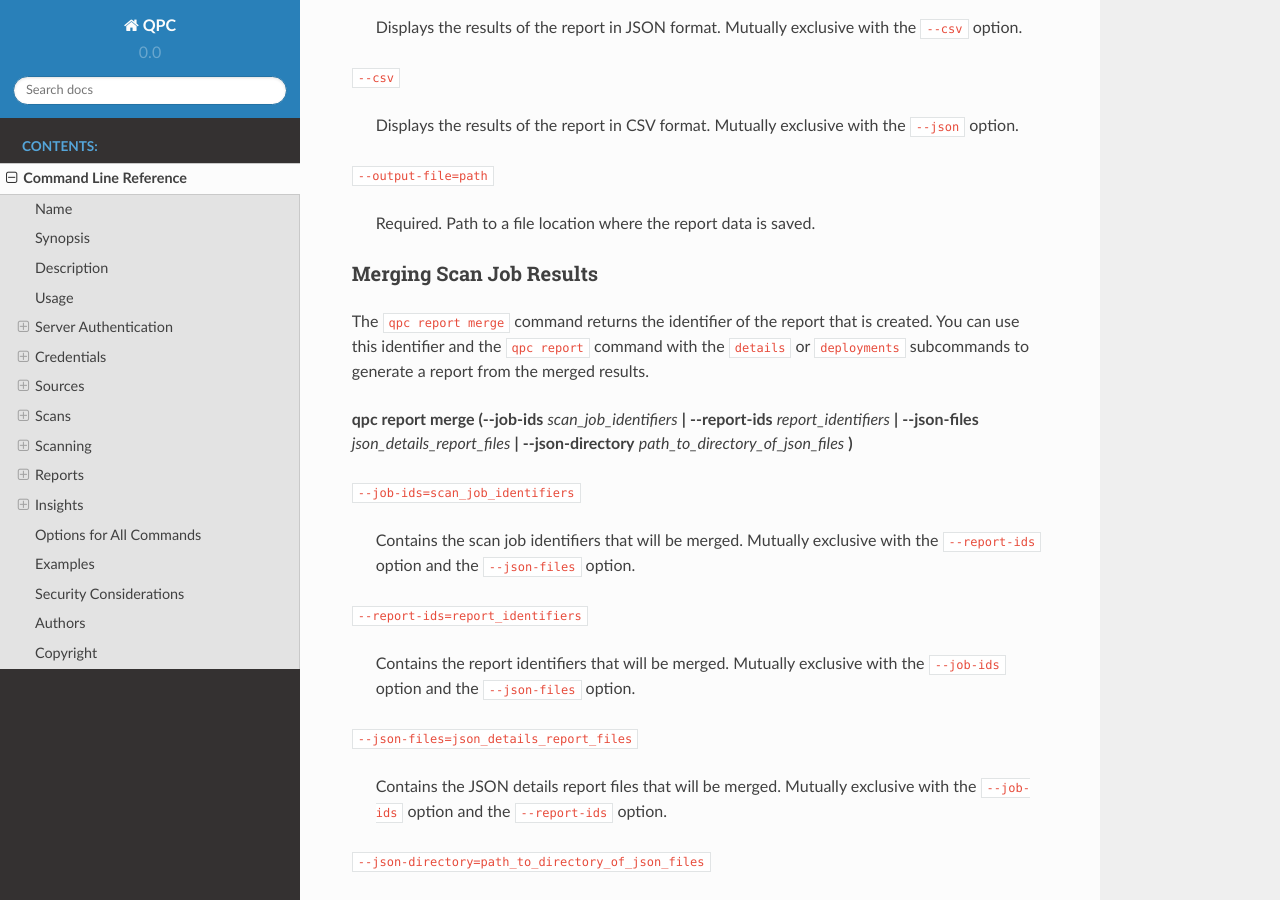
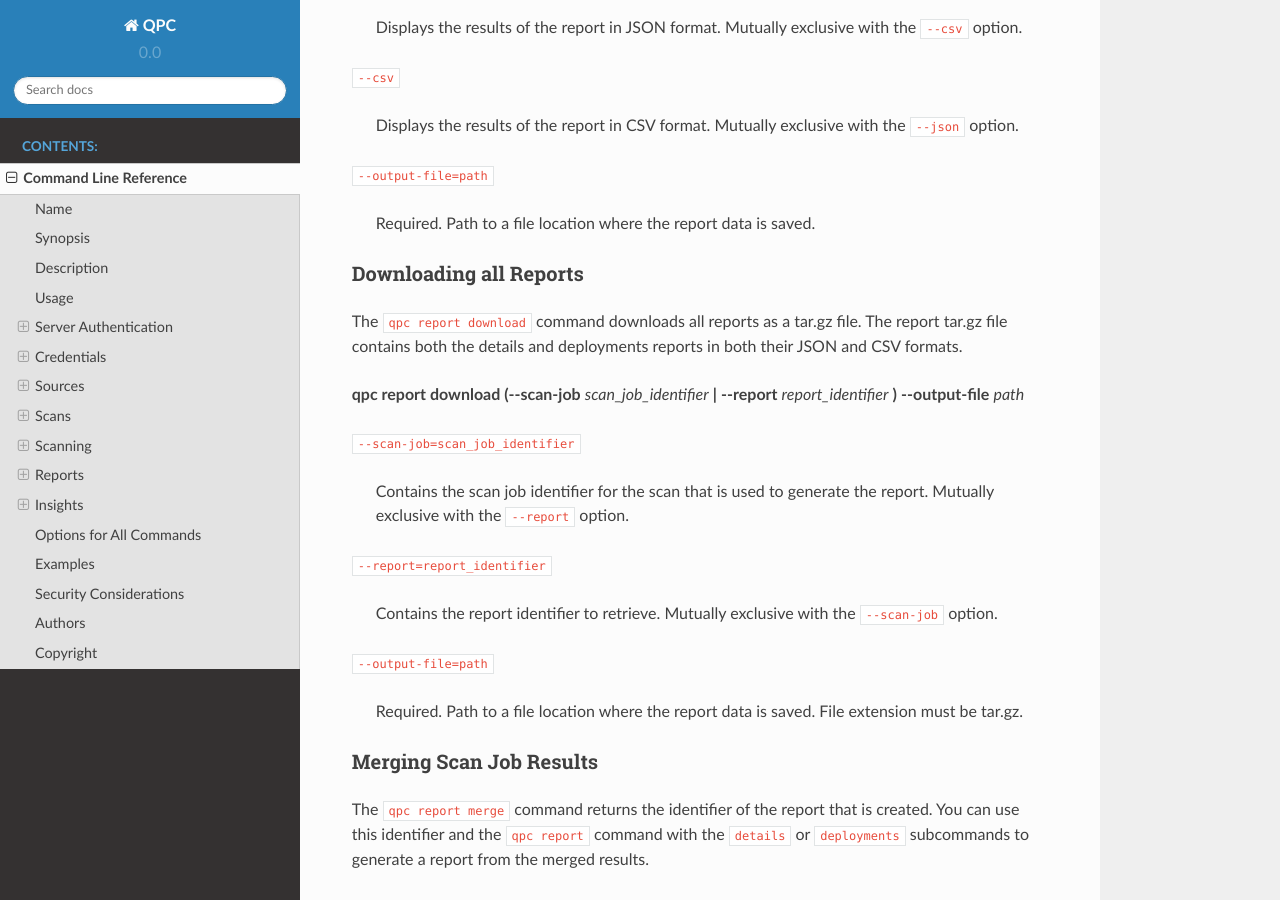
Before and after one commit to quipucords/qpc, a Sphinx documentation site: the page built from docs/source/man.rst, in a window 1280 px wide and 900 px high, scrolled down 16398 px. Built offline with Sphinx 7.4.7 and the Read the Docs theme 2.0.0, drawn with Linux system fonts in a browser that asks for light colours.

Commit message:
qpc report download docs (#48)
* qpc report download docs
* Small fix

```diff
--- a/docs/source/man.rst
+++ b/docs/source/man.rst
@@ -549,6 +549,24 @@ For example, the raw facts of a scan that includes both network and vcenter sour
 
   Required. Path to a file location where the report data is saved.
 
+Downloading all Reports
+~~~~~~~~~~~~~~~~~~~~~~~
+The ``qpc report download`` command downloads all reports as a tar.gz file.  The report tar.gz file contains both the details and deployments reports in both their JSON and CSV formats.
+
+**qpc report download (--scan-job** *scan_job_identifier* **|** **--report** *report_identifier* **)** **--output-file** *path*
+
+``--scan-job=scan_job_identifier``
+
+  Contains the scan job identifier for the scan that is used to generate the report. Mutually exclusive with the ``--report`` option.
+
+``--report=report_identifier``
+
+  Contains the report identifier to retrieve.  Mutually exclusive with the ``--scan-job`` option.
+
+``--output-file=path``
+
+  Required. Path to a file location where the report data is saved.  File extension must be tar.gz.
+
 Merging Scan Job Results
 ~~~~~~~~~~~~~~~~~~~~~~~~
 The ``qpc report merge`` command returns the identifier of the report that is created. You can use this identifier and the ``qpc report`` command with the ``details`` or ``deployments`` subcommands to generate a report from the merged results.
```
